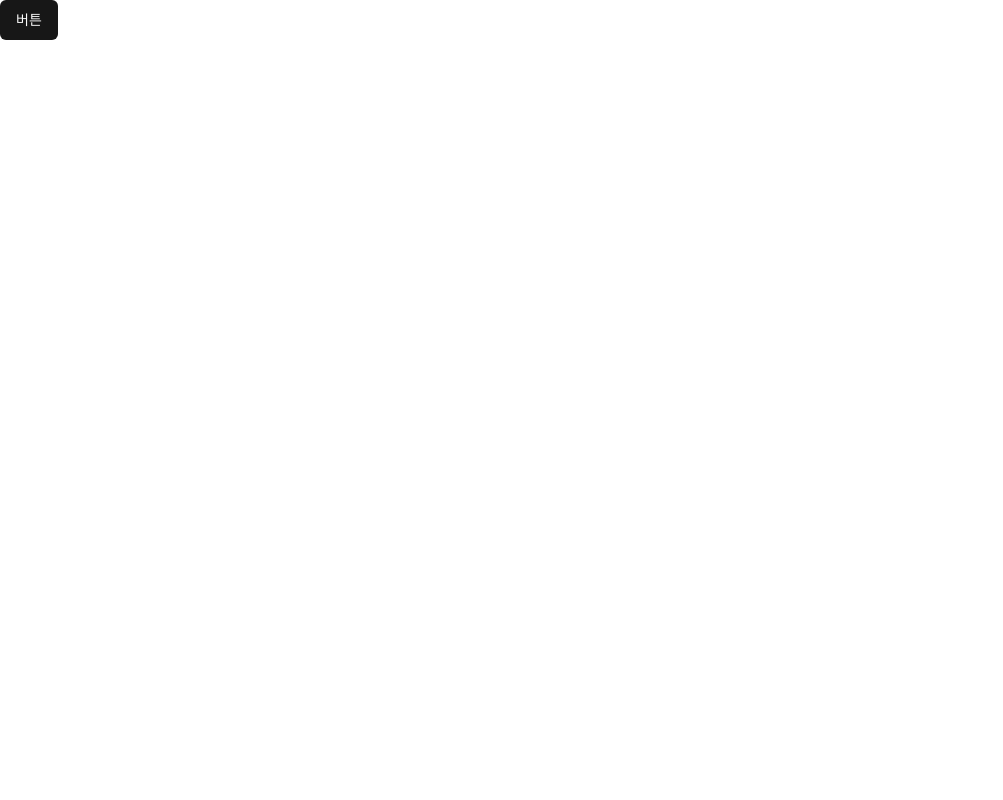
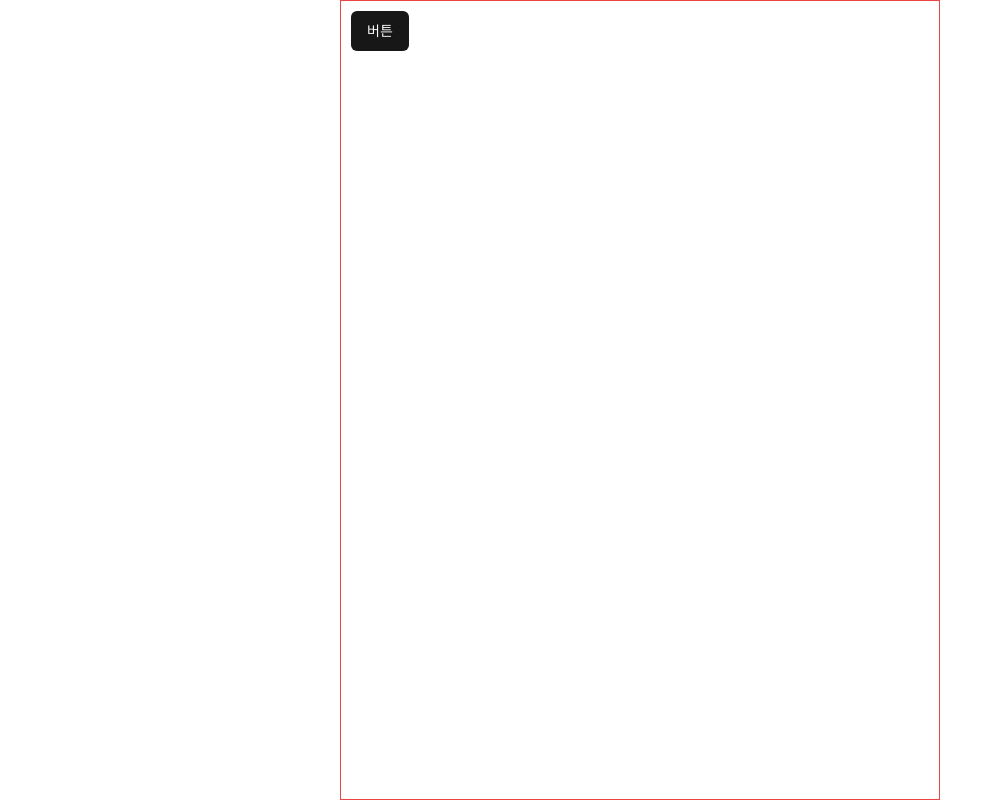
Before and after one commit to 2024-Fall-50th-Event-of-CSE/Frontend, a React (Vite) app in the folder app-client/: page / in a window 1280 px wide. Shown: the whole page, without its empty margins (0-1003 px from the left). Built offline with nearby package versions, Linux system fonts and the light colour scheme.

Commit message:
feature: set root layout in router

```diff
--- a/app-client/src/apps/router.tsx
+++ b/app-client/src/apps/router.tsx
@@ -1,9 +1,10 @@
+import RootLayout from "@/components/layouts/RootLayout";
 import HomePage from "@/pages/HomePage";
 import { createBrowserRouter, createRoutesFromElements, Route } from "react-router-dom";
 
 export const router = createBrowserRouter(
     createRoutesFromElements(
-        <Route path="/">
+        <Route path="/" element={<RootLayout />}>
             <Route path="/" element={<HomePage />} />
         </Route>
     )
--- /dev/null
+++ b/app-client/src/components/layouts/RootLayout.tsx
@@ -0,0 +1,9 @@
+import { Outlet } from "react-router-dom";
+
+export default function RootLayout() {
+    return (
+        <main className="w-full h-screen max-w-[600px] p-[10px] mx-auto border-[1px] border-red-500">
+            <Outlet />
+        </main>
+    );
+}
```
